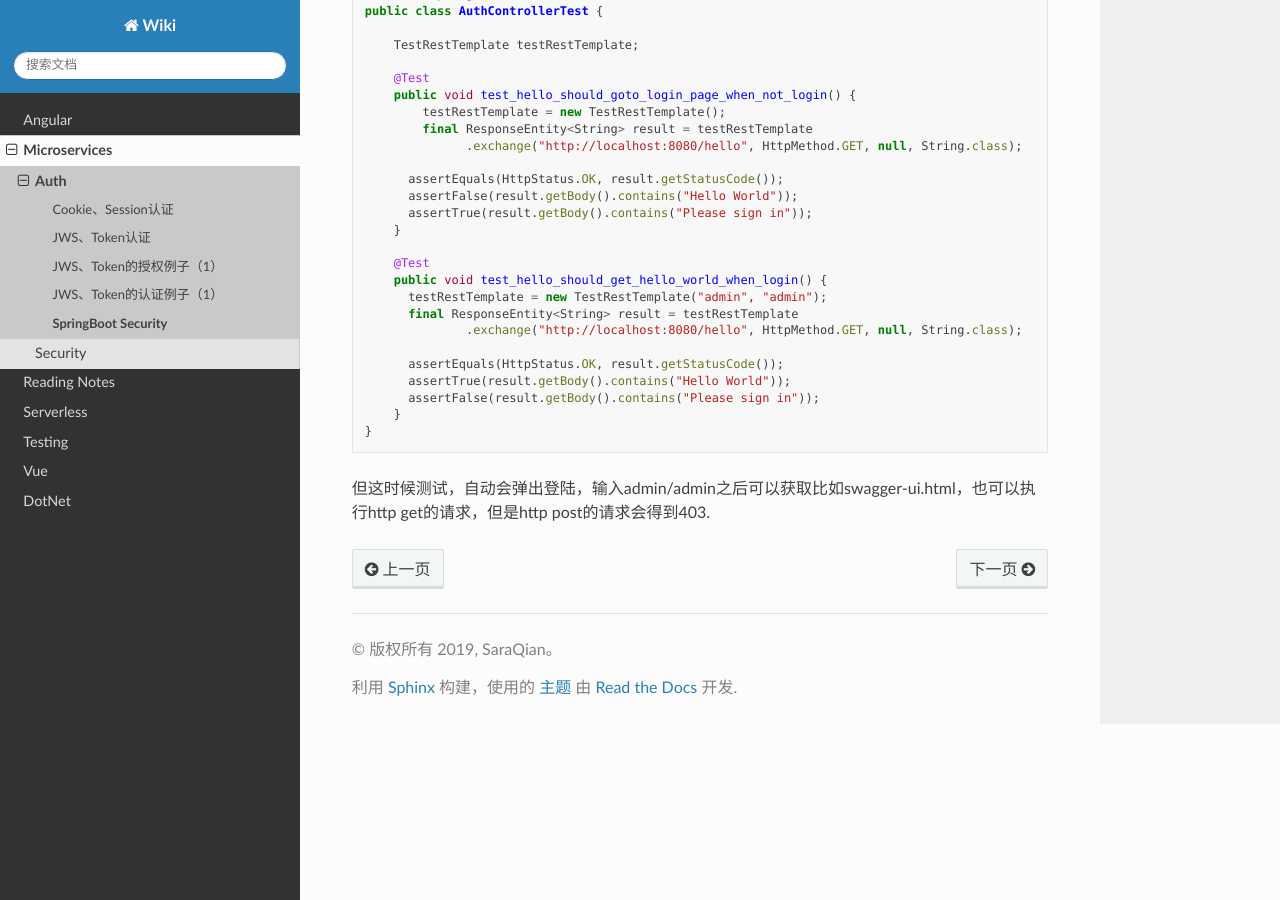
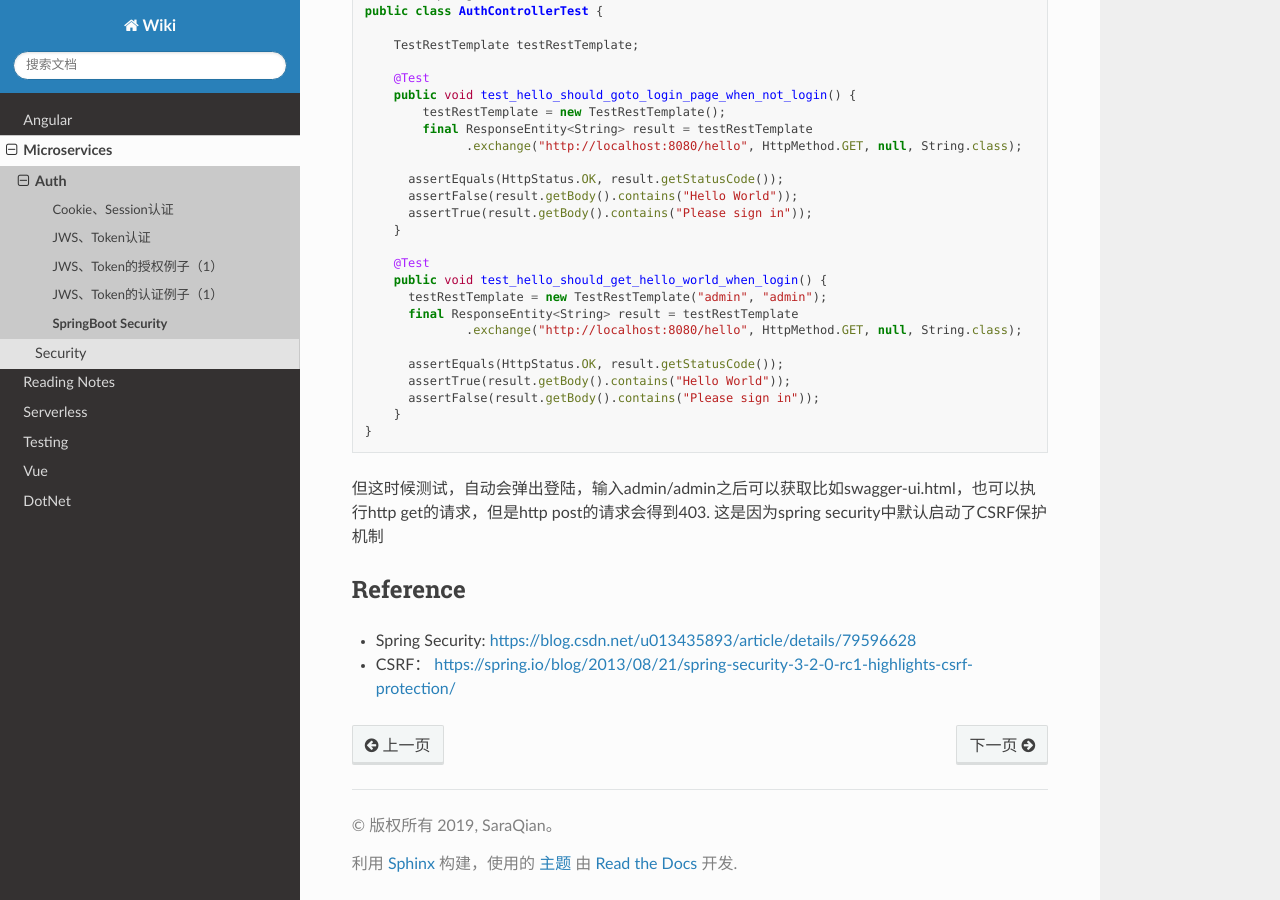
Before and after one commit to abigail830/Sphinx_wiki, a Sphinx documentation site: the page built from source/Microservices/Auth/SpringBoot_Security.rst, in a window 1280 px wide and 900 px high, scrolled down 853 px. Built offline with Sphinx 7.4.7 and the Read the Docs theme 2.0.0, drawn with Linux system fonts in a browser that asks for light colours.

Commit message:
Update SpringBoot_Security.rst

```diff
--- a/source/Microservices/Auth/SpringBoot_Security.rst
+++ b/source/Microservices/Auth/SpringBoot_Security.rst
@@ -62,6 +62,16 @@ If we not config the password via config, Springboot would try to generate one a
       }
   }
 
-但这时候测试，自动会弹出登陆，输入admin/admin之后可以获取比如swagger-ui.html，也可以执行http get的请求，但是http post的请求会得到403.
+但这时候测试，自动会弹出登陆，输入admin/admin之后可以获取比如swagger-ui.html，也可以执行http get的请求，但是http post的请求会得到403. 这是因为spring security中默认启动了CSRF保护机制
+
+
+
+Reference
+---------------
+
+* Spring Security: https://blog.csdn.net/u013435893/article/details/79596628
+* CSRF： https://spring.io/blog/2013/08/21/spring-security-3-2-0-rc1-highlights-csrf-protection/
+
+
 
 .. index:: Security, SpringBoot, Authentication
```
